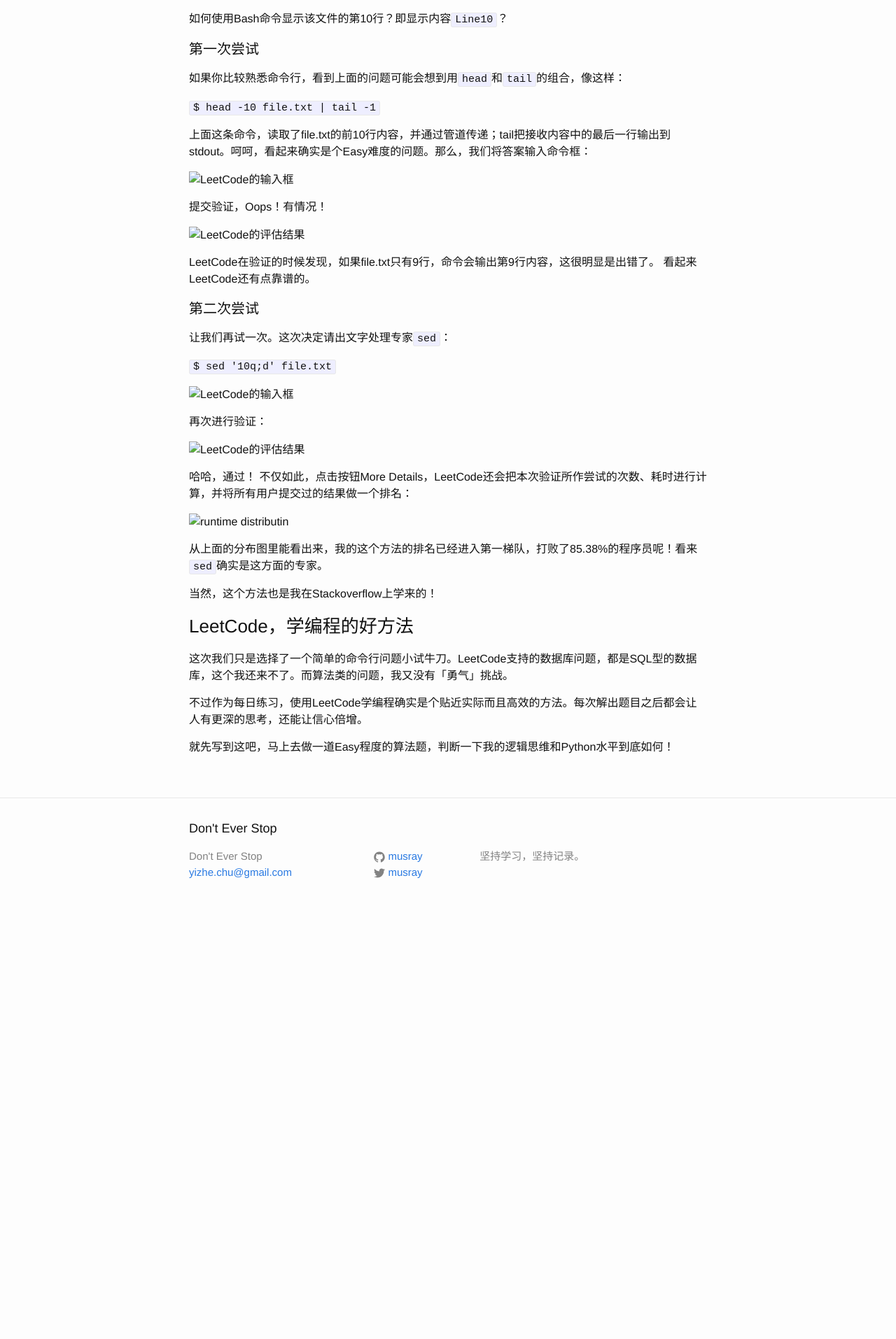
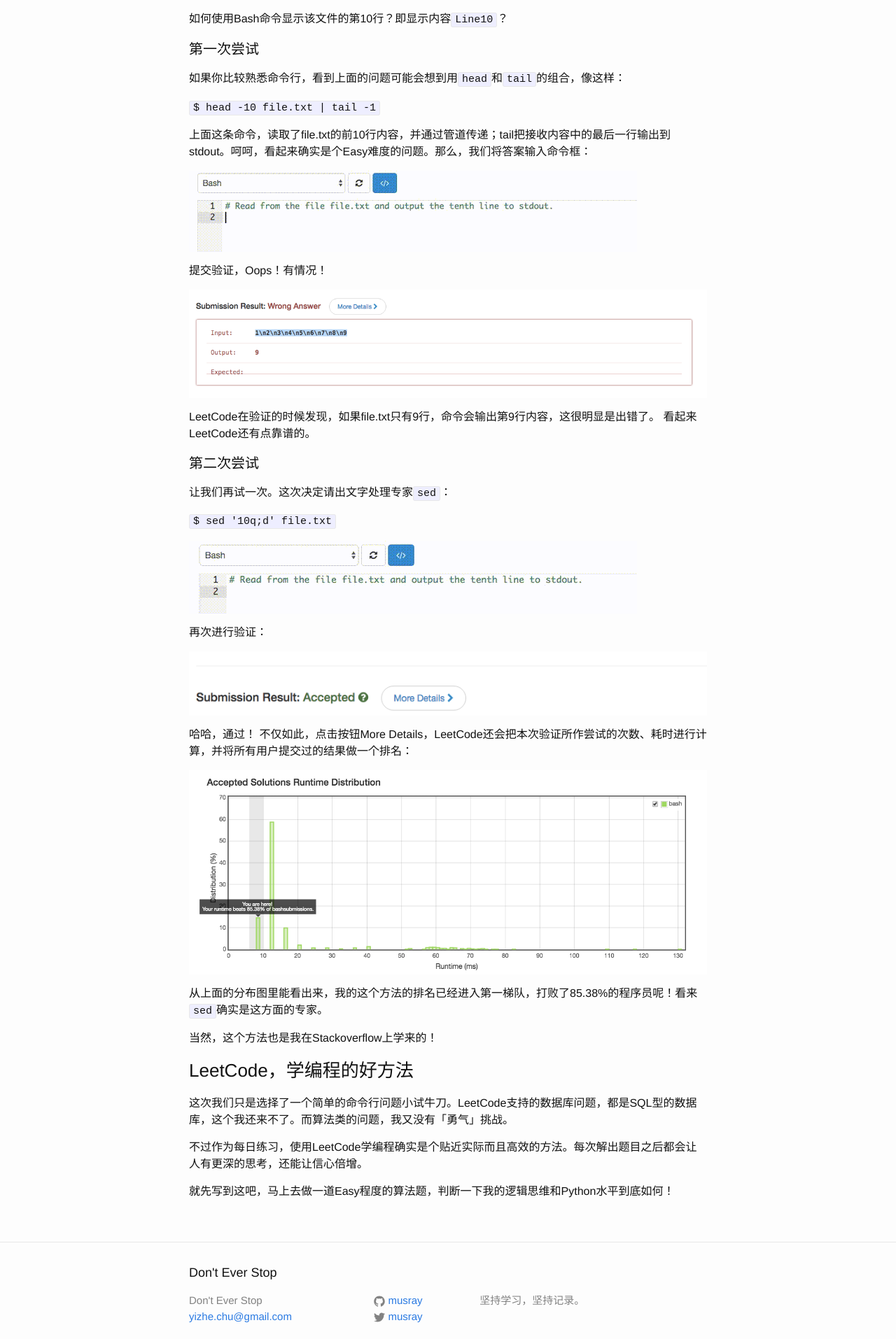
Before and after one commit to musray/musray.github.io, a Jekyll site: the page built from _posts/2016-06-28-what-is-leetcode.md, in a window 1280 px wide. Shown: the part 1600-3514 px from the top of the page at 70% size. Built offline with Jekyll 4.4.1, drawn with Linux system fonts in a browser that asks for light colours; before the commit the page ends 2918 px from its top, so only the background shows below that.

Commit message:
edited images on post

```diff
--- a/_posts/2016-06-28-what-is-leetcode.md
+++ b/_posts/2016-06-28-what-is-leetcode.md
@@ -59,11 +59,11 @@
 
 上面这条命令，读取了file.txt的前10行内容，并通过管道传递；tail把接收内容中的最后一行输出到stdout。呵呵，看起来确实是个Easy难度的问题。那么，我们将答案输入命令框：
 
-![LeetCode的输入框]({{ site.url }}/assets/post-images/head-tail-input.png)
+![LeetCode的输入框](/assets/post-images/head-tail-input.gif)
 
 提交验证，Oops！有情况！
 
-![LeetCode的评估结果]({{ site.url }}/assets/post-images/head-tail-result.png)
+![LeetCode的评估结果](/assets/post-images/head-tail-result.png)
 
 LeetCode在验证的时候发现，如果file.txt只有9行，命令会输出第9行内容，这很明显是出错了。
 看起来LeetCode还有点靠谱的。
@@ -73,16 +73,16 @@
 
 `$ sed '10q;d' file.txt`
 
-![LeetCode的输入框]({{ site.url }}/assets/post-images/sed-input.png)
+![LeetCode的输入框](/assets/post-images/sed-input.gif)
 
 再次进行验证：
 
-![LeetCode的评估结果]({{ site.url }}/assets/post-images/sed-result.png)
+![LeetCode的评估结果](/assets/post-images/sed-result.png)
 
 哈哈，通过！
 不仅如此，点击按钮More Details，LeetCode还会把本次验证所作尝试的次数、耗时进行计算，并将所有用户提交过的结果做一个排名：
 
-![runtime distributin]({{ site.url }}/assets/post-images/accepted-solutions-runtime-distribution.png)
+![runtime distributin](/assets/post-images/accepted-solutions-runtime-distribution.png)
 
 从上面的分布图里能看出来，我的这个方法的排名已经进入第一梯队，打败了85.38%的程序员呢！看来`sed`确实是这方面的专家。
 
```
Also changed, not shown: assets/post-images/head-tail-input.gif (added), assets/post-images/head-tail-input.png (deleted), assets/post-images/sed-input.gif (added), assets/post-images/sed-input.png (deleted).
